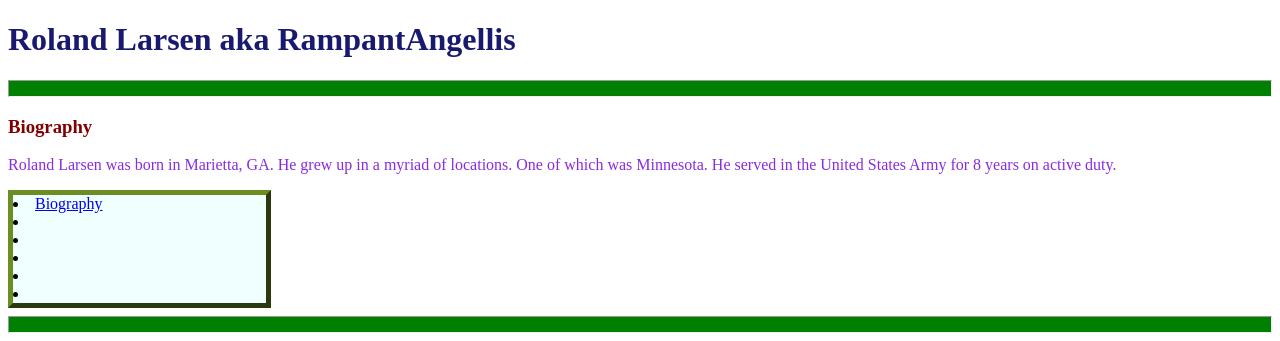
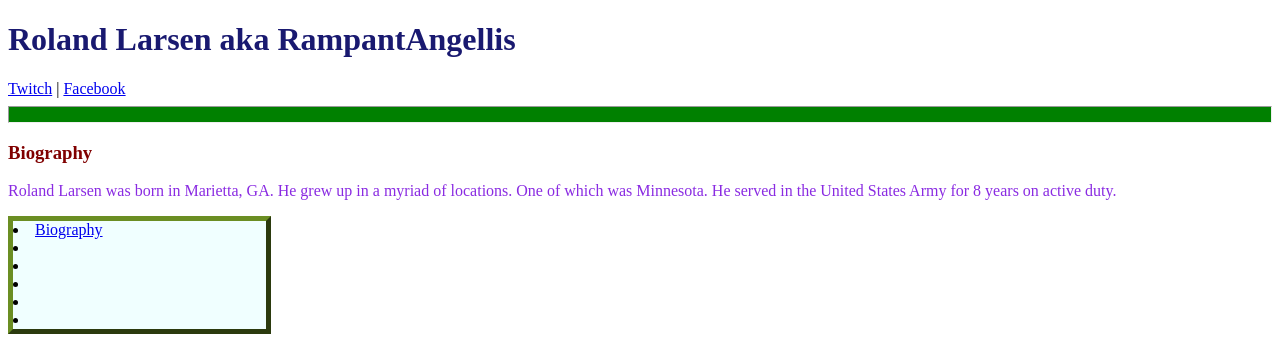
Before and after one commit to rampantangellis/FED2207Squish, a plain HTML site: page Hobbies.html in a window 1280 px wide. Shown: the top 341 px of the page. Drawn offline with Linux system fonts and the light colour scheme.

Commit message:
Hobbies.html

```diff
--- a/Hobbies.html
+++ b/Hobbies.html
@@ -17,6 +17,7 @@
 </head>
 <body>
     <h1 style="color:midnightblue">Roland Larsen aka RampantAngellis</h1>
+    <a href="https://www.twitch.tv/rampantangellis88"> Twitch</a> | <a href="https://www.facebook.com/profile.php?id=100076391438942">Facebook</a>
 <hr style="height: 15px; background-color:green">
     <h3 style="color:maroon"; id="#Biography"> Biography</h3>
     <p style="color:blueviolet"> Roland Larsen was born in Marietta, GA. He grew up in a myriad of locations. One of which was Minnesota.
```
